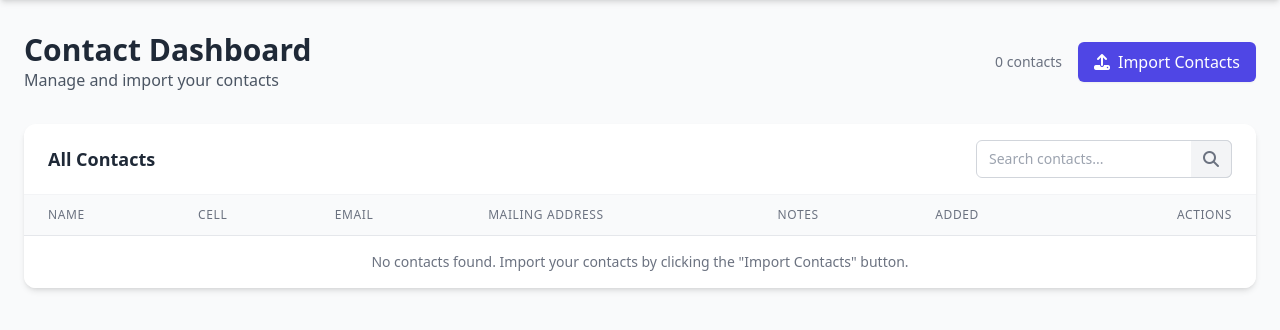
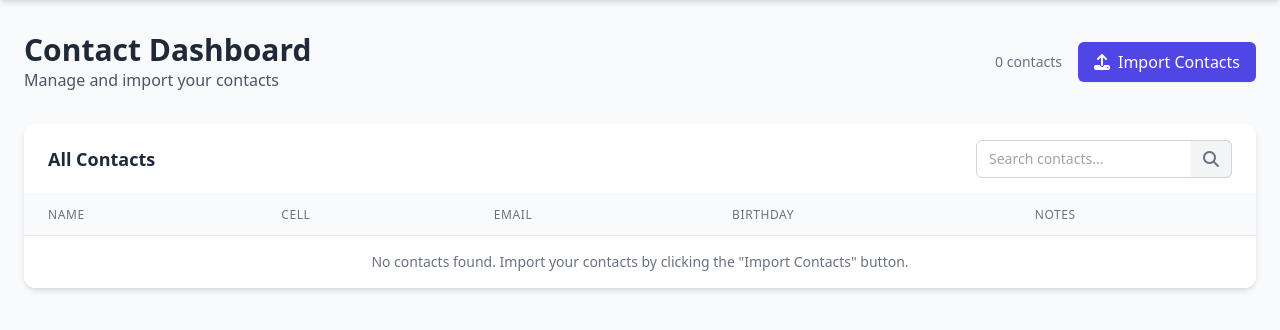
Before and after one commit to ezl/contact_updater, a Flask app: page /dashboard in a window 1280 px wide. Shown: the part 60-390 px from the top of the page. Run offline with Flask 3, Linux system fonts and the light colour scheme; data that the repository does not hold is empty; some libraries are stand-ins or nearby versions.

Commit message:
remove some table columns

```diff
--- a/templates/dashboard.html
+++ b/templates/dashboard.html
@@ -84,10 +84,8 @@
                             <th scope="col" class="px-6 py-3 text-left text-xs font-medium text-gray-500 uppercase tracking-wider">Name</th>
                             <th scope="col" class="px-6 py-3 text-left text-xs font-medium text-gray-500 uppercase tracking-wider">Cell</th>
                             <th scope="col" class="px-6 py-3 text-left text-xs font-medium text-gray-500 uppercase tracking-wider">Email</th>
-                            <th scope="col" class="px-6 py-3 text-left text-xs font-medium text-gray-500 uppercase tracking-wider">Mailing Address</th>
+                            <th scope="col" class="px-6 py-3 text-left text-xs font-medium text-gray-500 uppercase tracking-wider">Birthday</th>
                             <th scope="col" class="px-6 py-3 text-left text-xs font-medium text-gray-500 uppercase tracking-wider">Notes</th>
-                            <th scope="col" class="px-6 py-3 text-left text-xs font-medium text-gray-500 uppercase tracking-wider">Added</th>
-                            <th scope="col" class="px-6 py-3 text-right text-xs font-medium text-gray-500 uppercase tracking-wider">Actions</th>
                         </tr>
                     </thead>
                     <tbody class="bg-white divide-y divide-gray-200">
@@ -111,26 +109,16 @@
                                     <div class="text-sm text-gray-900">{{ contact.email }}</div>
                                 </td>
                                 <td class="px-6 py-4 whitespace-nowrap">
-                                    <div class="text-sm text-gray-900">{{ contact.mailing_address }}</div>
+                                    <div class="text-sm text-gray-900">N/A</div>
                                 </td>
                                 <td class="px-6 py-4 whitespace-nowrap">
                                     <div class="text-sm text-gray-900">{{ contact.notes }}</div>
-                                </td>
-                                <td class="px-6 py-4 whitespace-nowrap text-sm text-gray-500">
-                                    {{ contact.dateAdded|date }}
-                                </td>
-                                <td class="px-6 py-4 whitespace-nowrap text-right text-sm font-medium">
-                                    <form action="{{ url_for('delete_contact', id=contact.id) }}" method="POST" class="inline">
-                                        <button type="submit" class="text-red-600 hover:text-red-900" onclick="return confirm('Are you sure you want to delete this contact?');">
-                                            <i class="fas fa-trash"></i>
-                                        </button>
-                                    </form>
                                 </td>
                             </tr>
                             {% endfor %}
                         {% else %}
                             <tr>
-                                <td colspan="7" class="px-6 py-4 text-center text-sm text-gray-500">
+                                <td colspan="5" class="px-6 py-4 text-center text-sm text-gray-500">
                                     No contacts found. Import your contacts by clicking the "Import Contacts" button.
                                 </td>
                             </tr>
@@ -233,6 +221,11 @@
                 </div>
 
                 <div class="flex justify-end mt-6">
+                    <form action="" method="POST" class="inline mr-2">
+                        <button type="submit" class="px-4 py-2 bg-red-600 hover:bg-red-700 text-white rounded-md transition duration-150" onclick="return confirm('Are you sure you want to delete this contact?');">
+                            <i class="fas fa-trash mr-1"></i> Delete Contact
+                        </button>
+                    </form>
                     <button type="button" id="closeDetailBtn" class="px-4 py-2 border border-gray-300 rounded-md text-gray-700 hover:bg-gray-50 transition duration-150">Close</button>
                 </div>
             </div>
@@ -368,9 +361,8 @@
         const nameCell = row.querySelector('td:nth-child(1)');
         const cellCell = row.querySelector('td:nth-child(2)');
         const emailCell = row.querySelector('td:nth-child(3)');
-        const addressCell = row.querySelector('td:nth-child(4)');
+        const birthdayCell = row.querySelector('td:nth-child(4)');
         const notesCell = row.querySelector('td:nth-child(5)');
-        const dateAddedCell = row.querySelector('td:nth-child(6)');
 
         // Extract just the name text, not including the initial circle
         const nameText = nameCell.querySelector('.ml-4 .text-sm').textContent.trim();
@@ -379,9 +371,11 @@
             name: nameText,
             cell: cellCell.textContent.trim(),
             email: emailCell.textContent.trim(),
-            mailing_address: addressCell.textContent.trim(),
+            birthday: birthdayCell.textContent.trim(),
             notes: notesCell.textContent.trim(),
-            dateAdded: dateAddedCell.textContent.trim()
+            // Keep mailing_address in the data model for the modal
+            mailing_address: '',
+            dateAdded: ''
         };
     });
 
@@ -401,6 +395,10 @@
                 document.getElementById('detailAddress').textContent = contact.mailing_address || 'N/A';
                 document.getElementById('detailNotes').textContent = contact.notes || 'N/A';
                 document.getElementById('detailDateAdded').textContent = contact.dateAdded;
+
+                // Update the delete form action with the correct contact ID
+                const deleteForm = document.querySelector('#contactDetailModal form');
+                deleteForm.action = `/delete_contact/${contactId}`;
 
                 // Show the modal
                 contactDetailModal.classList.remove('hidden');
```
